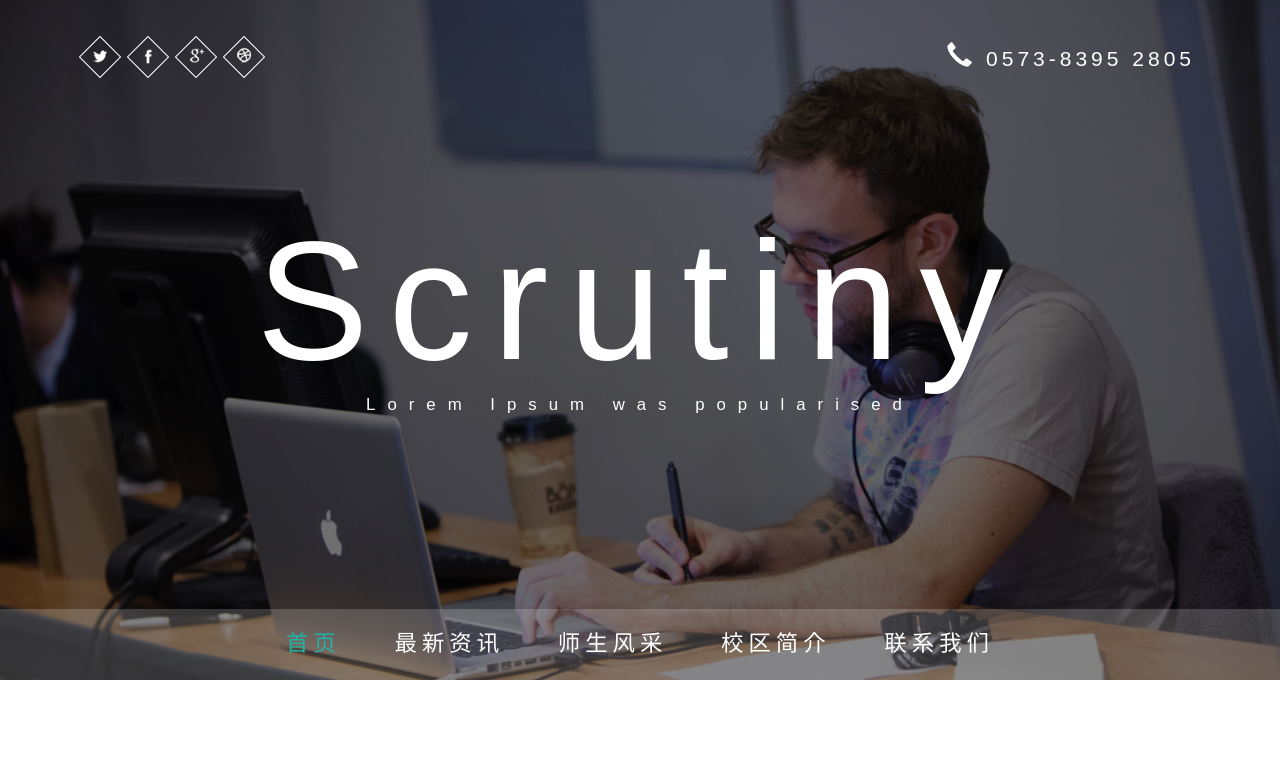
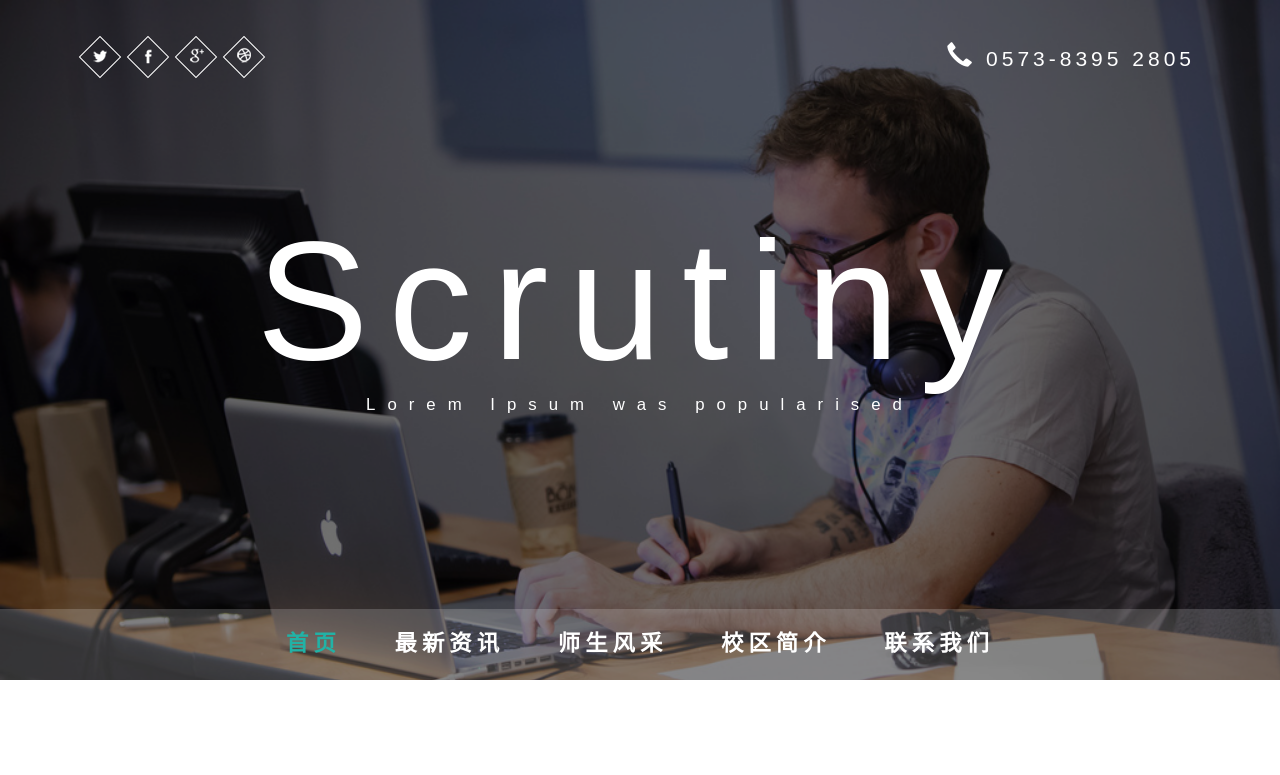
Before and after one commit to songjinzhong/7studying.com, a website: page 7fen/index.html in a window 1280 px wide. Shown: the top 775 px of the page. Drawn offline with Linux system fonts and the light colour scheme.

Commit message:
fix blod sytle

```diff
--- a/7fen/css/style-1120.css
+++ b/7fen/css/style-1120.css
@@ -152,7 +152,7 @@ ul.nav.navbar {
     color: #fff;
     /*font-family: 'Stint Ultra Condensed', cursive;*/
     position: relative;
-    font-weight: 100;
+    font-weight: bold;
     padding: .5em .8em;
 }
 .nav > li > a:hover, .nav > li > a:focus {
--- a/7fen/index.html
+++ b/7fen/index.html
@@ -1,7 +1,7 @@
 <!DOCTYPE html>
 <html>
 <head>
-<title>Home</title>
+<title>七分学堂欢迎你！</title>
 <!--mobile apps-->
 <meta name="viewport" content="width=device-width, initial-scale=1">
 <meta http-equiv="Content-Type" content="text/html; charset=utf-8" />
```
